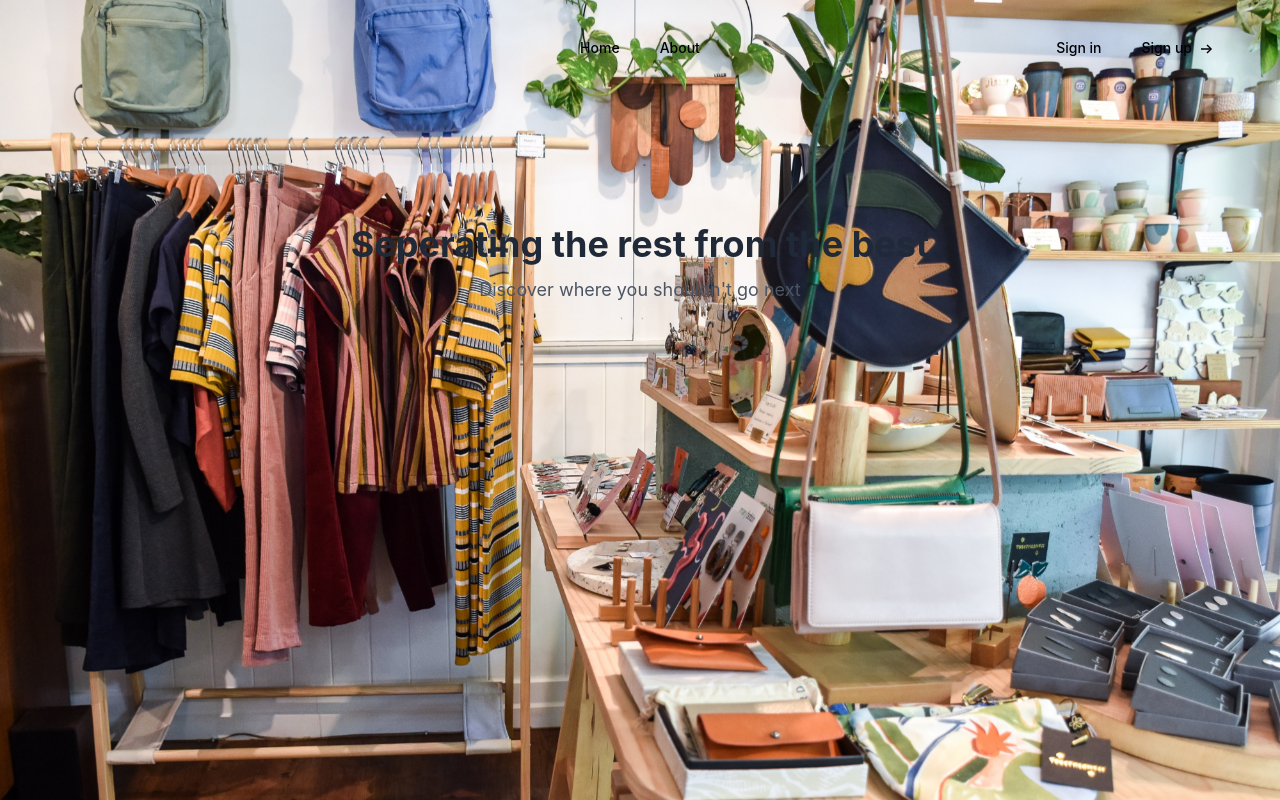
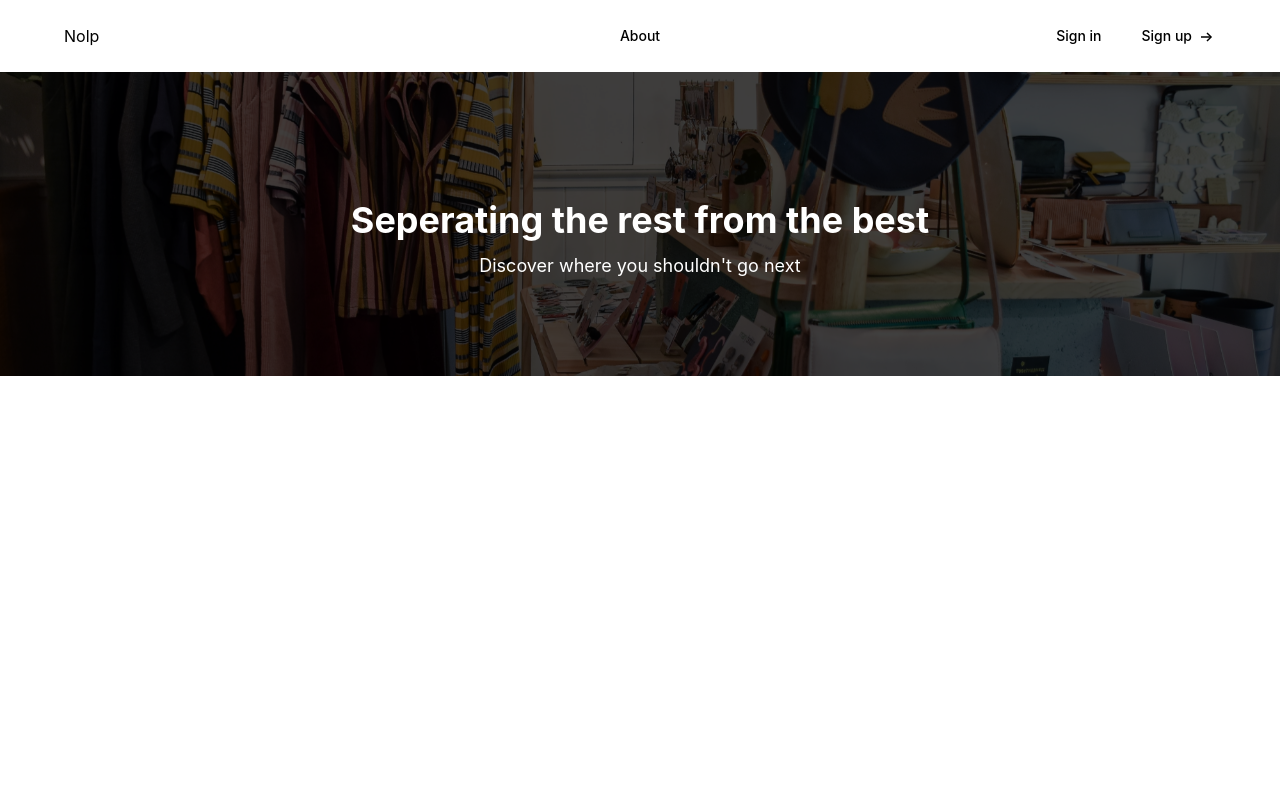
Before and after one commit to Pranav-Grandhi/nolp, a Next.js app: page / in a window 1280 px wide. Built offline with nearby package versions, Linux system fonts and the light colour scheme; a web font is replaced by a local one; what @tailwindcss/typography would draw is missing.

Commit message:
fix background slider overflow

```diff
--- a/src/components/BackgroundSlider/index.tsx
+++ b/src/components/BackgroundSlider/index.tsx
@@ -29,6 +29,7 @@ export default function BackgroundSlider ({
 
   return (
     <div id={NAME}>
+      <div className="absolute w-full h-full bg-black top-0 left-0 bg-opacity-75"></div>
       {images.map((img, key) =>
         <figure key={key}
           style={{
--- a/src/components/Header.tsx
+++ b/src/components/Header.tsx
@@ -4,12 +4,14 @@ import { signIn } from 'next-auth/client'
 export default function Header() {
   return (
     <>
-      <header className="relative py-6 z-20">
+      <header className="relative py-3 z-20">
         <div className="container mx-auto max-w-screen-xl px-4 sm:px-8 lg:px-12 xl:px-16">
-          <div className="relative h-auto lg:h-auto flex justify-between">
+          <div className="relative h-auto lg:h-auto flex justify-between ">
             <div className="flex items-center justify-start">
               <Link href="/">
-                <a className="rounded-lg flex p-2 -ml-2"></a>
+                <a className="rounded-lg flex p-2 -ml-2">
+                  <div>Nolp</div>
+                </a>
               </Link>
             </div>
             <div
@@ -17,13 +19,6 @@ export default function Header() {
               style={{ width: 'fit-content' }}
             >
               <ul className="flex justify-center">
-              <li>
-                  <Link href="/">
-                    <a className="block px-5 py-3.5 text-sm font-medium text-foreground-200 hover:text-foreground-500 focus:text-foreground-500 focus:outline-none focus-visible:shadow-none">
-                      Home
-                    </a>
-                  </Link>
-                </li>
                 <li>
                   <Link href="/about">
                     <a className="block px-5 py-3.5 text-sm font-medium text-foreground-200 hover:text-foreground-500 focus:text-foreground-500 focus:outline-none focus-visible:shadow-none">
--- a/src/components/hero-section.tsx
+++ b/src/components/hero-section.tsx
@@ -7,11 +7,11 @@ interface HeroSectionProps {
 export default function HeroSection({ children, title, subtitle }: HeroSectionProps) {
   return (
     <>
-      {children}
       <div className="relative pt-16 md:pt-24 lg:pt-32 pb-10 md:pb-16 lg:pb-24">
-        <div className="container mx-auto max-w-screen-xl px-4 sm:px-8 lg:px-12 xl:px-16 text-center">
-          <h1 className="text-2xl md:text-4xl font-bold text-gray-800 sm:text-3xl ">{title}</h1>
-          <p className="mt-3 text-gray-600 md:text-lg">{subtitle}</p>
+        {children}
+        <div className="relative z-20 container mx-auto max-w-screen-xl px-4 sm:px-8 lg:px-12 xl:px-16 text-center">
+          <h1 className="text-2xl md:text-4xl font-bold text-white sm:text-3xl ">{title}</h1>
+          <p className="mt-3 text-white md:text-lg">{subtitle}</p>
         </div>
       </div>
     </>
```
